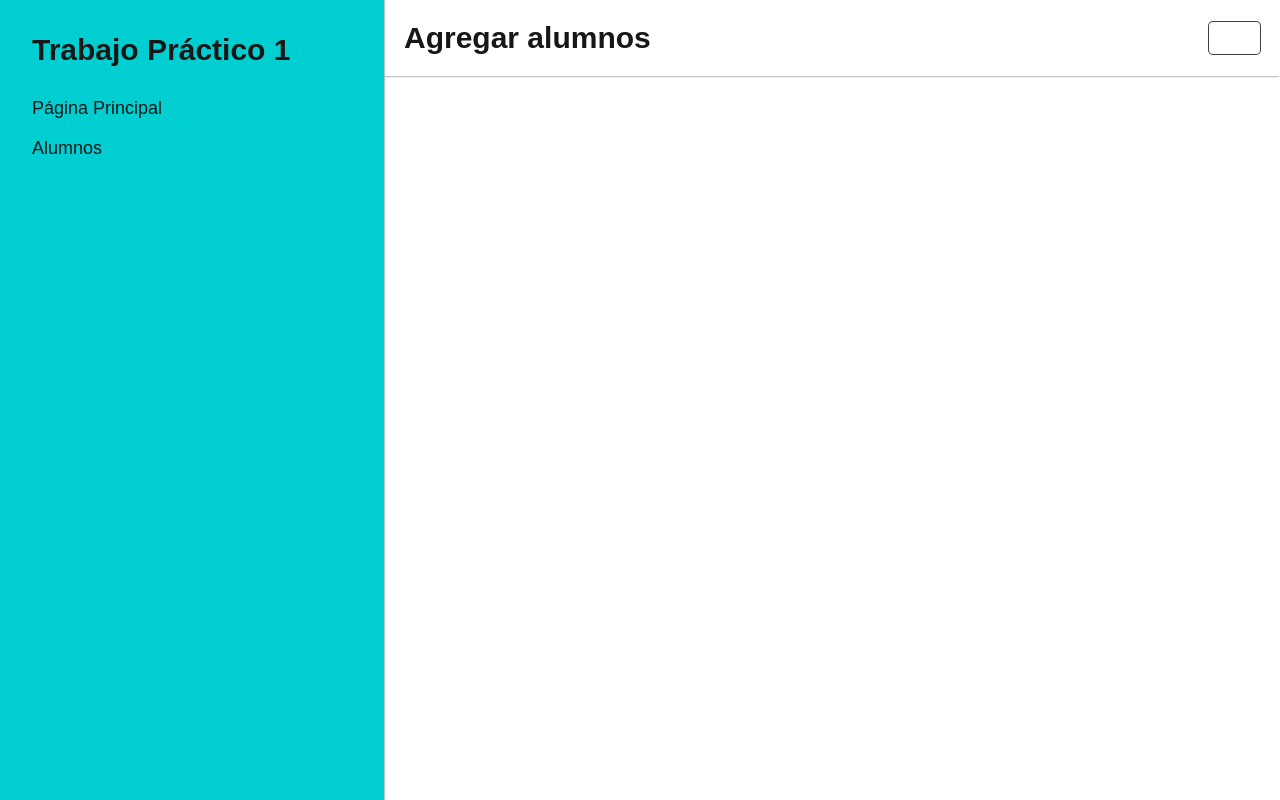
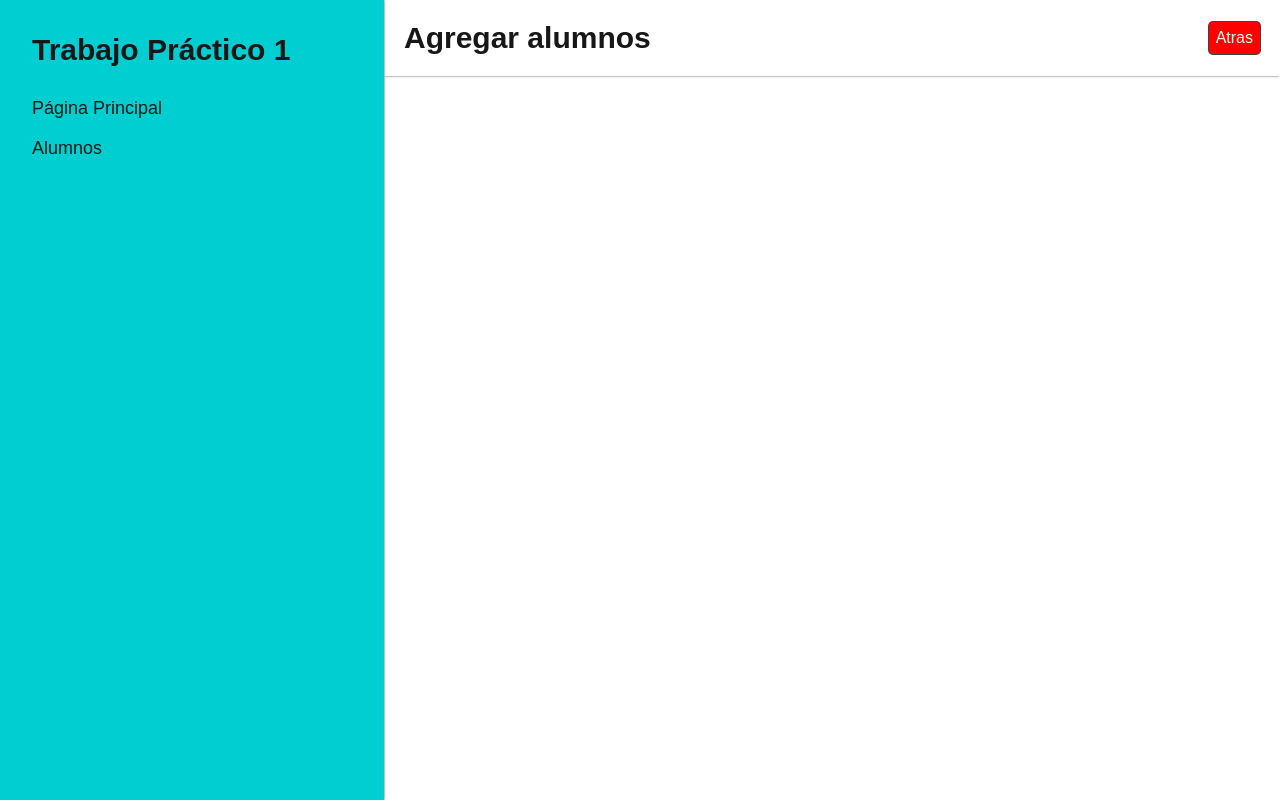
Before and after one commit to facundobarrera09/tp2-prog-web, a Next.js app in the folder frontend/: page /addStudent in a window 1280 px wide. Built offline with nearby package versions, Linux system fonts and the light colour scheme.

Commit message:
Fix color bug in button

```diff
--- a/frontend/src/components/shared/button/button.tsx
+++ b/frontend/src/components/shared/button/button.tsx
@@ -3,13 +3,15 @@ import React, { HTMLAttributes } from 'react';
 interface ButtonProps {
     name: string;
     href: string;
-    color?: 'darkturquoise' | 'paleturquoise' | 'customred'
+    color?: 'darkturquoise' | 'red' | 'customred'
 }
 
 const Button: React.FC<ButtonProps> = ({ name, href, color }) => {
     return (
         <a href={href}>
-            <button className={`bg-${color || 'darkturquoise'} px-[7px] py-1 text-white text-center no-underline inline-block cursor-pointer rounded shadow-[0px_0px_0px_1px_rgba(0,_0,_0,_0.75)]`}>
+            {/* Los nombres de las clases deben estar completos para ser interpretados por tailwind
+            No se puede hacer `bg-{color}` */}
+            <button className={`${color === 'darkturquoise' ? 'bg-darkturquoise' : 'bg-customred'} px-[7px] py-1 text-white text-center no-underline inline-block cursor-pointer rounded shadow-[0px_0px_0px_1px_rgba(0,_0,_0,_0.75)]`}>
                 {name}
             </button>
         </a>
```
